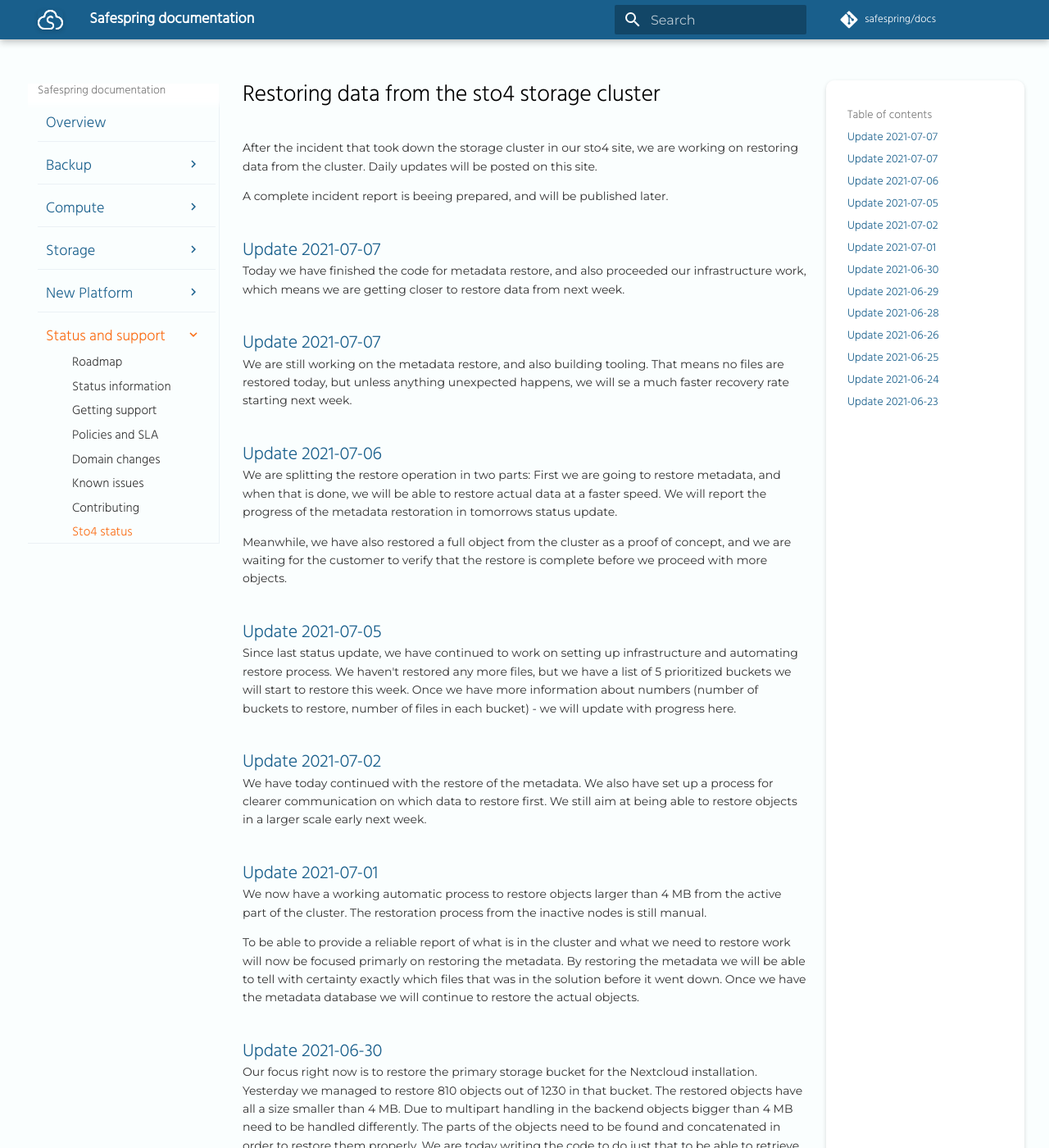
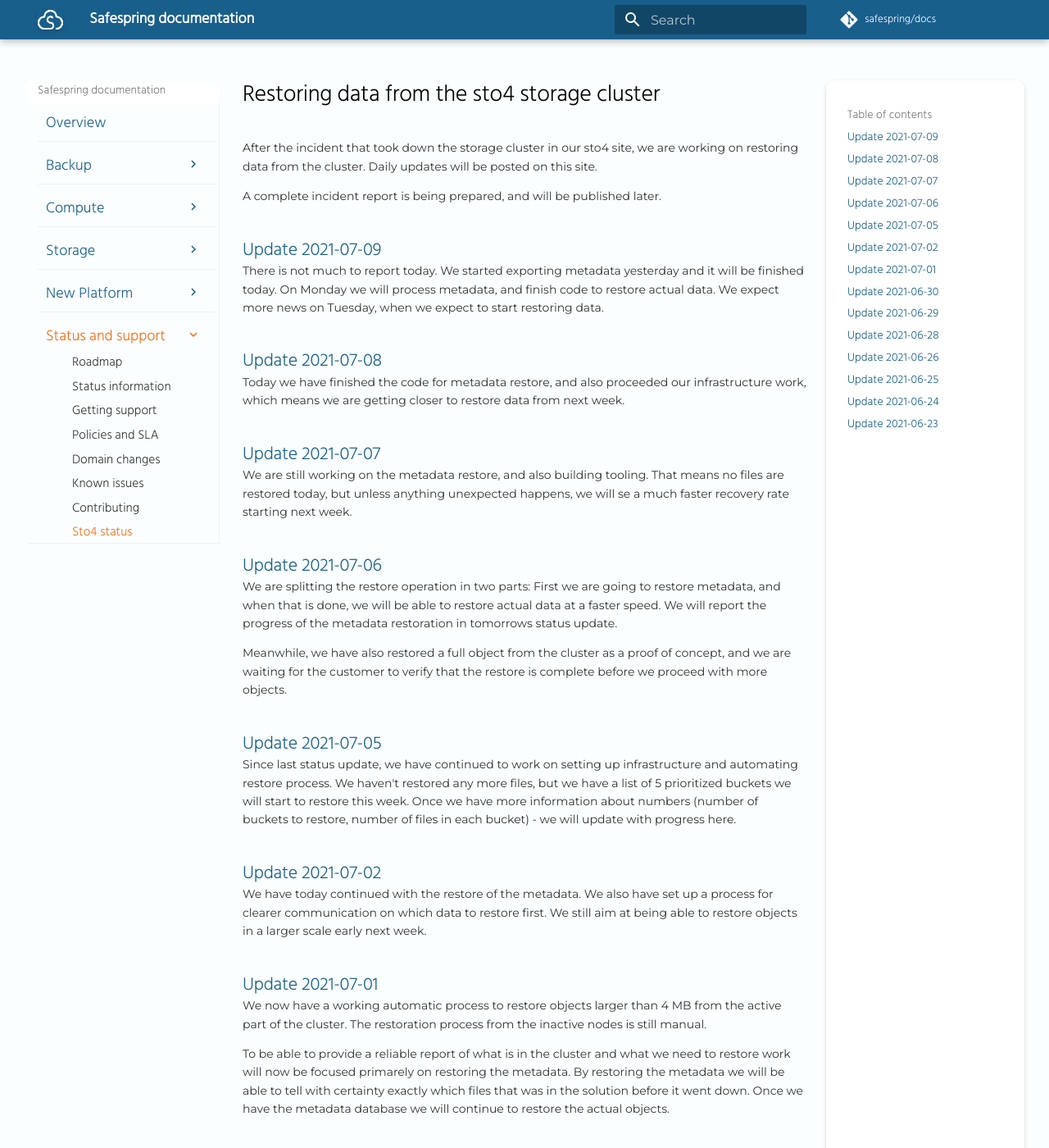
Before and after one commit to safespring/docs, an MkDocs documentation site: the page built from content/service/sto4_storage.md, in a window 1280 px wide and 1400 px high. Shown: the whole window at 82% size. Built offline with MkDocs 1.6.1 and Material for MkDocs 9.7.7, drawn with Linux system fonts in a browser that asks for light colours; a script that is not in the unit is left out; comment, search, counter and statistics services are not loaded; old or Windows-style settings are respelled for this version of MkDocs.

Commit message:
daily update for sto4

```diff
--- a/content/service/sto4_storage.md
+++ b/content/service/sto4_storage.md
@@ -2,9 +2,13 @@
 
 After the incident that took down the storage cluster in our sto4 site, we are working on restoring data from the cluster. Daily updates will be posted on this site.
 
-A complete incident report is beeing prepared, and will be published later.
+A complete incident report is being prepared, and will be published later.
 
-## Update 2021-07-07
+## Update 2021-07-09
+
+There is not much to report today. We started exporting metadata yesterday and it will be finished today. On Monday we will process metadata, and finish code to restore actual data. We expect more news on Tuesday, when we expect to start restoring data.
+
+## Update 2021-07-08
 
 Today we have finished the code for metadata restore, and also proceeded our infrastructure work, which means we are getting closer to restore data from next week.
 
@@ -29,7 +33,7 @@
 ## Update 2021-07-01
 We now have a working automatic process to restore objects larger than 4 MB from the active part of the cluster. The restoration process from the inactive nodes is still manual.
 
-To be able to provide a reliable report of what is in the cluster and what we need to restore work will now be focused primarly on restoring the metadata. By restoring the metadata we will be able to tell with certainty exactly which files that was in the solution before it went down. Once we have the metadata database we will continue to restore the actual objects.
+To be able to provide a reliable report of what is in the cluster and what we need to restore work will now be focused primarely on restoring the metadata. By restoring the metadata we will be able to tell with certainty exactly which files that was in the solution before it went down. Once we have the metadata database we will continue to restore the actual objects.
 
 
 ## Update 2021-06-30
```
